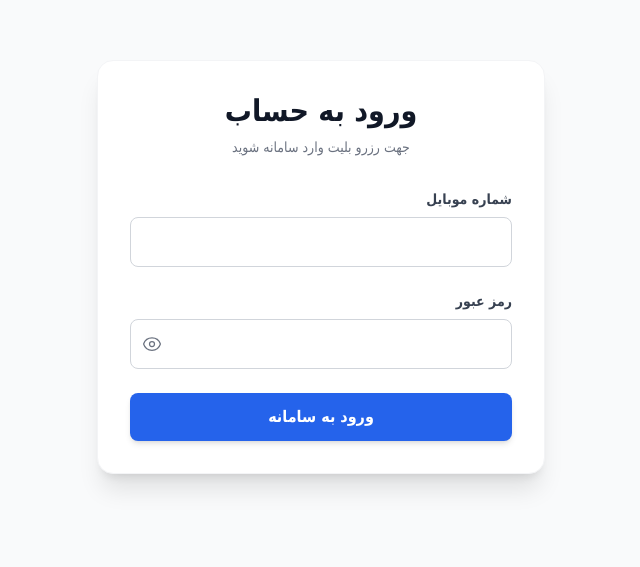
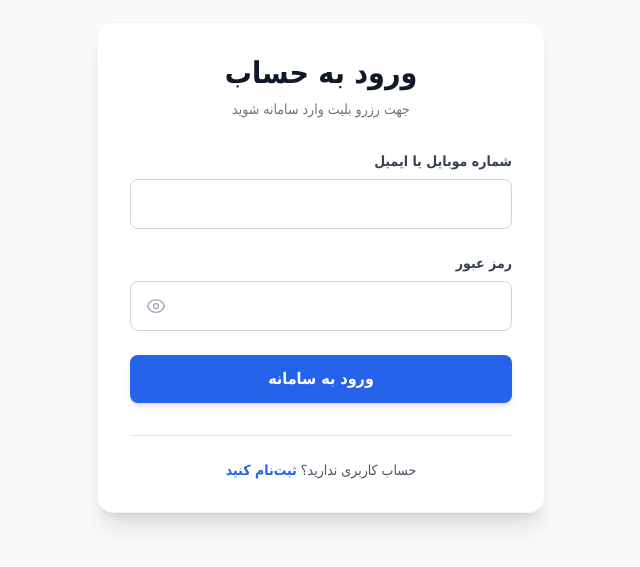
Before and after one commit to MahdiBaharian/PublicSportEventReservtaion, a React (Vite) app in the folder frontend/: page /login in a window 1280 px wide. Shown: the part 133-700 px from the top of the page, without its empty margins (319-959 px from the left). Built offline with nearby package versions, Linux system fonts and the light colour scheme; no server answers.

Commit message:
feat(auth): add custom validation, error handling, and signup link to login page

```diff
--- a/frontend/src/pages/login.tsx
+++ b/frontend/src/pages/login.tsx
@@ -1,6 +1,7 @@
 import { useState } from 'react';
-import { useNavigate } from 'react-router-dom';
+import { useNavigate, Link } from 'react-router-dom';
 import { authApi } from '../services/api';
+import Feedback from '../components/Feedback';
 
 export default function Login() {
   const navigate = useNavigate();
@@ -9,53 +10,79 @@ export default function Login() {
     identifier: '',
     password: '',
   });
-  const [error, setError] = useState('');
+
+  const [errors, setErrors] = useState<Record<string, string>>({});
+  const [generalError, setGeneralError] = useState('');
   const [showPassword, setShowPassword] = useState(false);
+
+  const validateForm = () => {
+    const newErrors: Record<string, string> = {};
+    if (!formData.identifier.trim()) {
+      newErrors.identifier = 'وارد کردن شماره موبایل یا ایمیل الزامی است.';
+    }
+    if (!formData.password) {
+      newErrors.password = 'وارد کردن رمز عبور الزامی است.';
+    }
+    setErrors(newErrors);
+    return Object.keys(newErrors).length === 0;
+  };
 
   const handleChange = (e: React.ChangeEvent<HTMLInputElement>) => {
     setFormData({ ...formData, [e.target.name]: e.target.value });
+    if (errors[e.target.name]) {
+      setErrors({ ...errors, [e.target.name]: '' });
+    }
+    setGeneralError('');
   };
 
   const handleSubmit = async (e: React.FormEvent) => {
     e.preventDefault();
-    setError('');
 
-    const response = await authApi.login(formData);
+    if (!validateForm()) return;
 
-    if (response.error) {
-      setError(response.error);
-    } else {
-      localStorage.setItem('access', response.access);
-      localStorage.setItem('refresh', response.refresh);
-      navigate('/dashboard');
+    try {
+      const response = await authApi.login(formData);
+
+      if (response.error) {
+        setGeneralError(response.error);
+      } else if (response.access) {
+        localStorage.setItem('access', response.access);
+        localStorage.setItem('refresh', response.refresh);
+        navigate('/dashboard');
+      }
+    } catch (err) {
+      setGeneralError('ارتباط با سرور برقرار نشد. لطفا وضعیت اینترنت یا سرور را بررسی کنید.');
     }
   };
 
   return (
     <div className="min-h-screen flex items-center justify-center bg-gray-50 p-4" dir="rtl">
+      <Feedback
+        type="toast"
+        status="error"
+        message={generalError}
+        isOpen={!!generalError}
+        onClose={() => setGeneralError('')}
+      />
+
       <div className="w-full max-w-md bg-white rounded-2xl shadow-xl p-8 border border-gray-100">
         <div className="text-center mb-8">
           <h2 className="text-3xl font-extrabold text-gray-900">ورود به حساب</h2>
           <p className="text-gray-500 mt-2 text-sm">جهت رزرو بلیت وارد سامانه شوید</p>
         </div>
 
-        {error && (
-          <div className="bg-red-50 border-r-4 border-red-500 text-red-700 p-4 rounded-lg mb-6 text-sm font-medium">
-            {error}
-          </div>
-        )}
-
-        <form onSubmit={handleSubmit} className="space-y-6">
+        <form onSubmit={handleSubmit} className="space-y-6" noValidate>
           <div>
-            <label className="block text-gray-700 text-sm font-bold mb-2">شماره موبایل</label>
+            <label className="block text-gray-700 text-sm font-bold mb-2">شماره موبایل یا ایمیل</label>
             <input
               type="text"
               name="identifier"
-              className="w-full px-4 py-3 border border-gray-300 rounded-lg focus:outline-none focus:ring-2 focus:ring-primary focus:border-transparent transition-all bg-white text-gray-900"
+              value={formData.identifier}
+              className={`w-full px-4 py-3 border rounded-lg focus:outline-none focus:ring-2 transition-all bg-white text-gray-900 ${errors.identifier ? 'border-red-500 focus:ring-red-200' : 'border-gray-300 focus:ring-primary focus:border-transparent'}`}
               dir="ltr"
               onChange={handleChange}
-              required
             />
+            <Feedback type="inline" status="error" message={errors.identifier} />
           </div>
 
           <div>
@@ -64,14 +91,14 @@ export default function Login() {
               <input
                 type={showPassword ? "text" : "password"}
                 name="password"
-                className="w-full px-4 py-3 border border-gray-300 rounded-lg focus:outline-none focus:ring-2 focus:ring-primary focus:border-transparent transition-all bg-white text-gray-900"
+                value={formData.password}
+                className={`w-full pr-4 pl-12 py-3 border rounded-lg focus:outline-none focus:ring-2 transition-all bg-white text-gray-900 ${errors.password ? 'border-red-500 focus:ring-red-200' : 'border-gray-300 focus:ring-primary focus:border-transparent'}`}
                 dir="ltr"
                 onChange={handleChange}
-                required
               />
               <button
                 type="button"
-                className="absolute inset-y-0 left-0 pl-3 flex items-center text-gray-500 hover:text-primary transition-colors"
+                className="absolute inset-y-0 left-0 pl-4 pr-3 flex items-center text-gray-400 hover:text-primary transition-colors z-10"
                 onClick={() => setShowPassword(!showPassword)}
               >
                 {showPassword ? (
@@ -86,6 +113,7 @@ export default function Login() {
                 )}
               </button>
             </div>
+            <Feedback type="inline" status="error" message={errors.password} />
           </div>
 
           <button
@@ -95,6 +123,13 @@ export default function Login() {
             ورود به سامانه
           </button>
         </form>
+
+        <div className="mt-8 text-center text-sm text-gray-600 border-t pt-6">
+          حساب کاربری ندارید؟{' '}
+          <Link to="/signup" className="text-primary font-bold hover:underline">
+            ثبت‌نام کنید
+          </Link>
+        </div>
       </div>
     </div>
   );
```
